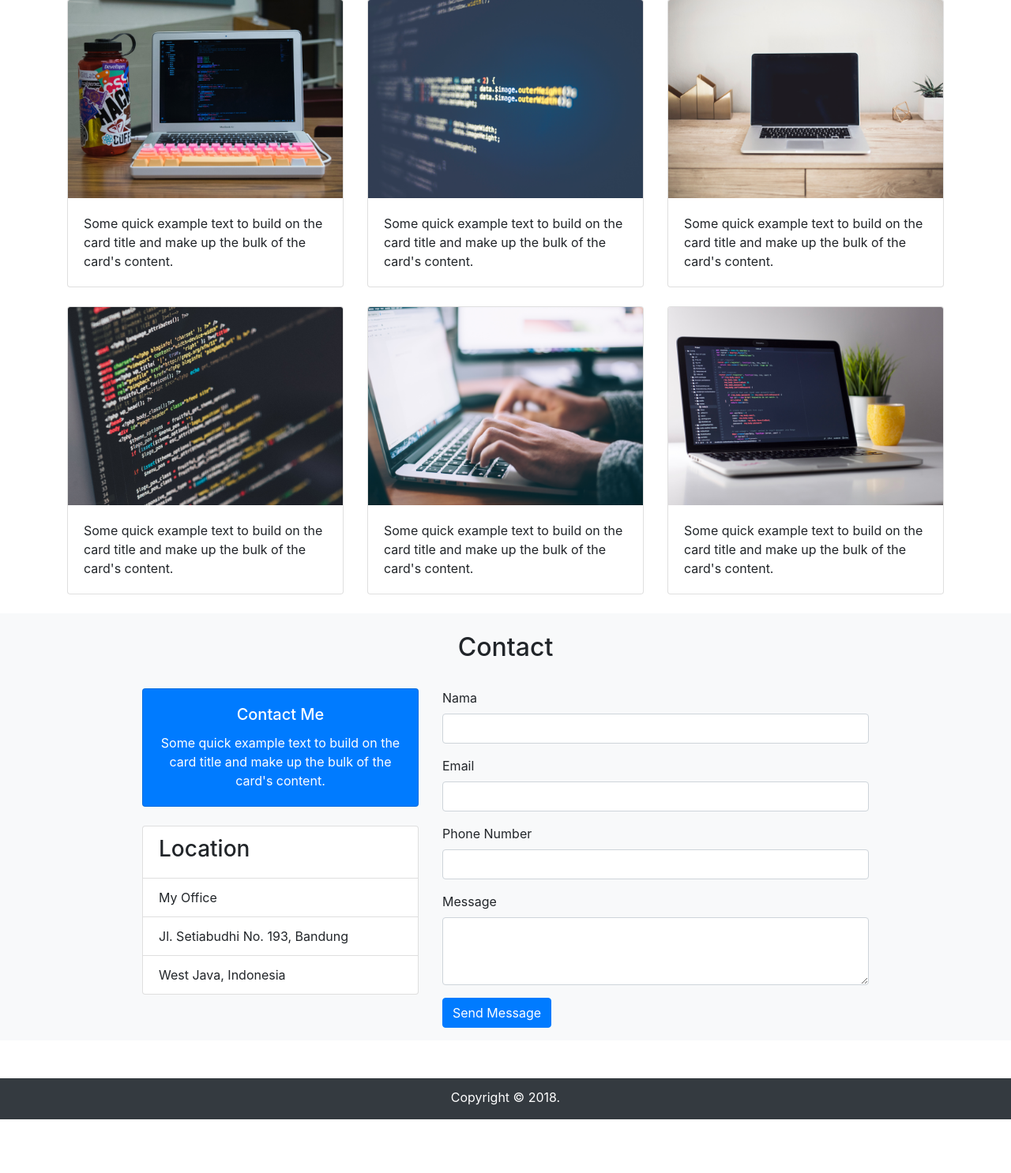
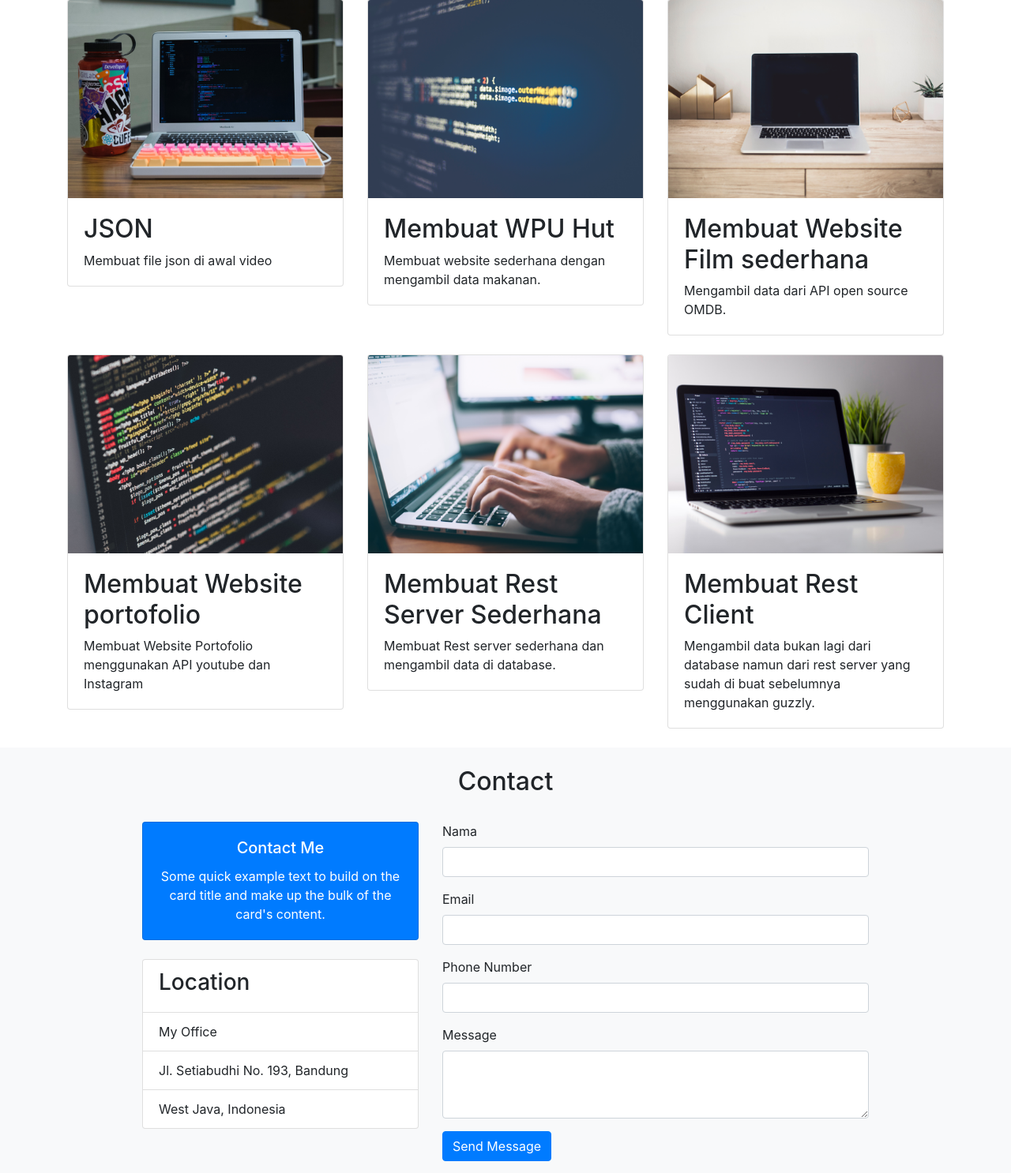
Before and after one commit to yasirkhairullah/restapi_iap_imamyaasir, a PHP site: page / in a window 1280 px wide. Shown: the part 1535-3021 px from the top of the page at 79% size. Before the commit the page ends 2953 px from the top, so only its background shows below. Run offline with PHP 8.4, Linux system fonts and the light colour scheme; data that the repository does not hold is empty; some libraries are stand-ins or nearby versions.

Commit message:
perbaikan sedikit pada webiste portofolio

```diff
--- a/wpu-portfolio/index.php
+++ b/wpu-portfolio/index.php
@@ -170,7 +170,8 @@ $latestVideoId = $result['items'][0]['id']['videoId'];
             <div class="card">
               <img class="card-img-top" src="img/thumbs/1.png" alt="Card image cap">
               <div class="card-body">
-                <p class="card-text">Some quick example text to build on the card title and make up the bulk of the card's content.</p>
+                <h2>JSON</h2>
+                <p class="card-text">Membuat file json di awal video</p>
               </div>
             </div>
           </div>
@@ -179,7 +180,8 @@ $latestVideoId = $result['items'][0]['id']['videoId'];
             <div class="card">
               <img class="card-img-top" src="img/thumbs/2.png" alt="Card image cap">
               <div class="card-body">
-                <p class="card-text">Some quick example text to build on the card title and make up the bulk of the card's content.</p>
+                <h2>Membuat WPU Hut</h2>
+                <p class="card-text">Membuat website sederhana dengan mengambil data makanan.</p>
               </div>
             </div>
           </div>
@@ -188,7 +190,8 @@ $latestVideoId = $result['items'][0]['id']['videoId'];
             <div class="card">
               <img class="card-img-top" src="img/thumbs/3.png" alt="Card image cap">
               <div class="card-body">
-                <p class="card-text">Some quick example text to build on the card title and make up the bulk of the card's content.</p>
+                <h2>Membuat Website Film sederhana</h2>
+                <p class="card-text">Mengambil data dari API open source OMDB.</p>
               </div>
             </div>
           </div>
@@ -199,7 +202,8 @@ $latestVideoId = $result['items'][0]['id']['videoId'];
             <div class="card">
               <img class="card-img-top" src="img/thumbs/4.png" alt="Card image cap">
               <div class="card-body">
-                <p class="card-text">Some quick example text to build on the card title and make up the bulk of the card's content.</p>
+                <h2>Membuat Website portofolio</h2>
+                <p class="card-text">Membuat Website Portofolio menggunakan API youtube dan Instagram</p>
               </div>
             </div>
           </div>
@@ -207,7 +211,8 @@ $latestVideoId = $result['items'][0]['id']['videoId'];
             <div class="card">
               <img class="card-img-top" src="img/thumbs/5.png" alt="Card image cap">
               <div class="card-body">
-                <p class="card-text">Some quick example text to build on the card title and make up the bulk of the card's content.
+                <h2>Membuat Rest Server Sederhana</h2>
+                <p class="card-text">Membuat Rest server sederhana dan mengambil data di database.
                 </p>
               </div>
             </div>
@@ -217,7 +222,8 @@ $latestVideoId = $result['items'][0]['id']['videoId'];
             <div class="card">
               <img class="card-img-top" src="img/thumbs/6.png" alt="Card image cap">
               <div class="card-body">
-                <p class="card-text">Some quick example text to build on the card title and make up the bulk of the card's content.</p>
+                <h2>Membuat Rest Client</h2>
+                <p class="card-text">Mengambil data bukan lagi dari database namun dari rest server yang sudah di buat sebelumnya menggunakan guzzly.</p>
               </div>
             </div>
           </div>
```
